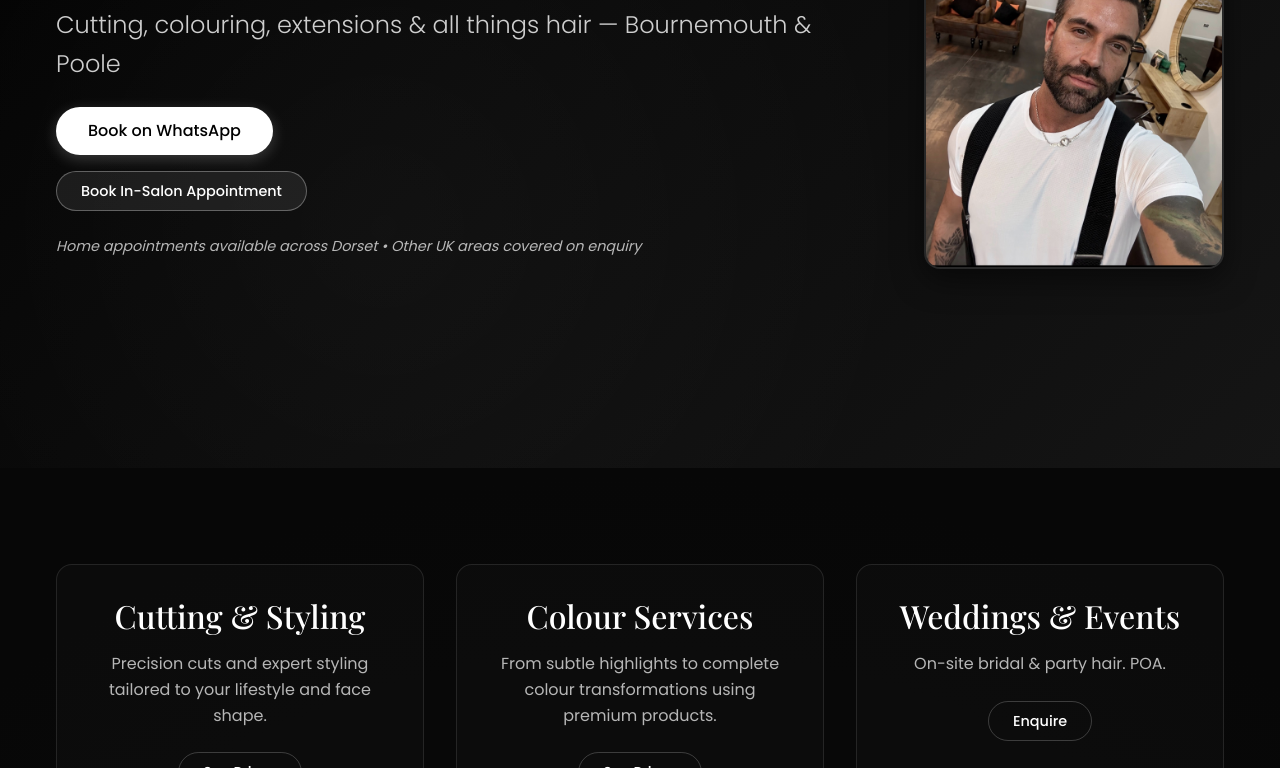
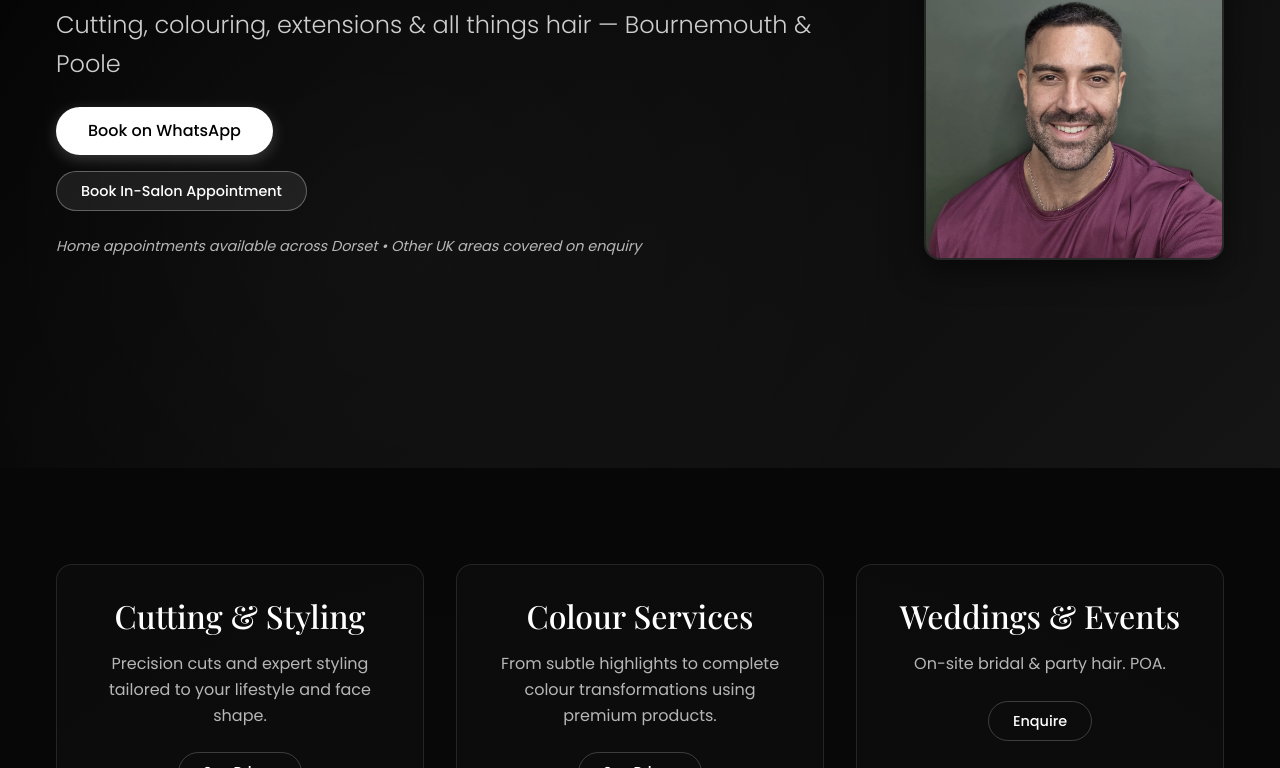
Before and after one commit to jerrynolanhair/jerrynolanhair.github.io, a plain HTML site: page index.html in a window 1280 px wide. Shown: the part 332-1100 px from the top of the page. Drawn offline with nearby package versions, Linux system fonts and the light colour scheme.

Commit message:
update homepage selfie

```diff
--- a/index.html
+++ b/index.html
@@ -143,7 +143,7 @@
                         <p class="hero__note">Home appointments available across Dorset • Other UK areas covered on enquiry</p>
                     </div>
                     <div class="hero__image-container">
-                        <img src="assets/img/jerryphoto11.jpg" alt="Jerry Nolan" class="hero__image">
+                        <img src="assets/img/jerryselfie.png" alt="Jerry Nolan" class="hero__image">
                     </div>
                 </div>
             </div>
```
Also changed, not shown: assets/img/jerryselfie.png (added).
